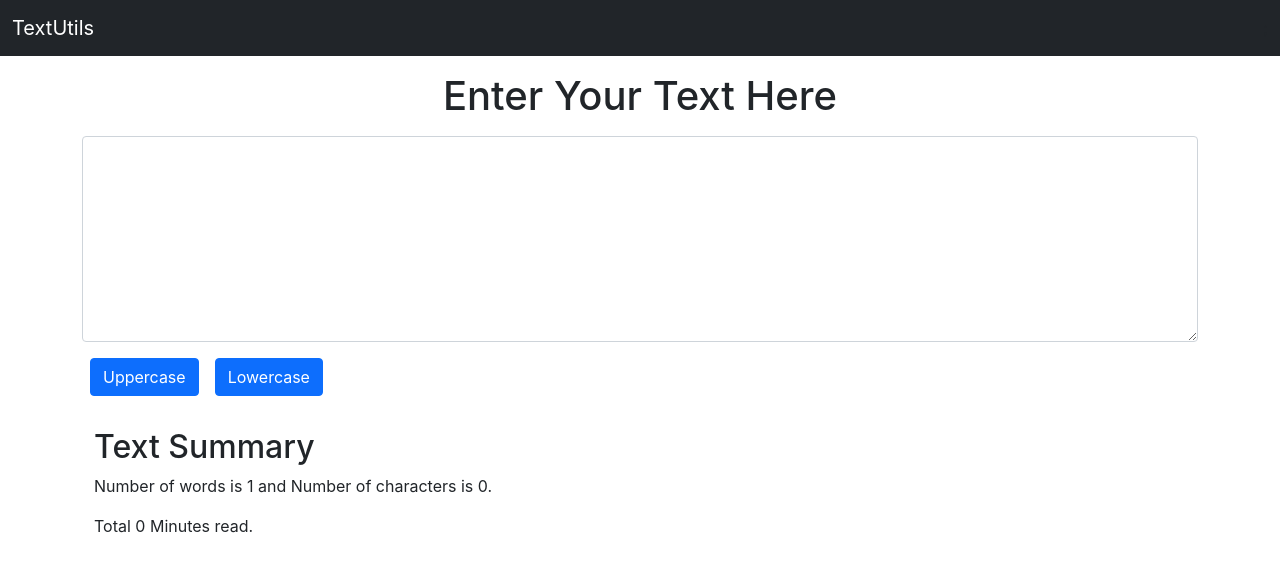
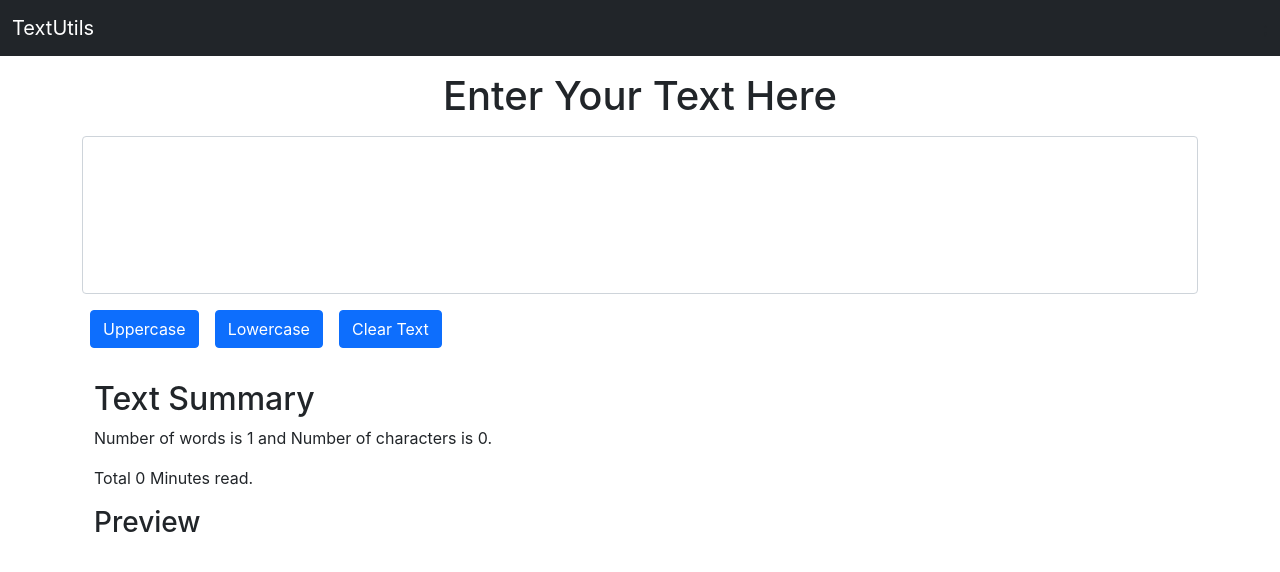
Before and after one commit to jeetsdev/text-utils, a React (Create React App) app: page / in a window 1280 px wide. Shown: the top 572 px of the page. Built offline with nearby package versions, Linux system fonts and the light colour scheme.

Commit message:
Feat : clear text

```diff
--- a/src/components/Main.js
+++ b/src/components/Main.js
@@ -14,6 +14,10 @@ export default function Main() {
         setText(newText);
     }
 
+    function clearTextHandler() {
+        setText("");
+    }
+
     function inputHandler(event) {
         setText(event.target.value);
     }
@@ -21,9 +25,10 @@ export default function Main() {
         <>
             <div className="mb-3">
                 <h1 className='text-center my-3'>Enter Your Text Here</h1>
-                <textarea className="form-control shadow-none" id="exampleFormControlTextarea1" rows="8" onChange={inputHandler} value={text} unselectable='h'></textarea>
+                <textarea className="form-control shadow-none" id="exampleFormControlTextarea1" rows="6" onChange={inputHandler} value={text} unselectable='h' style={{resize:'none'}}></textarea>
                 <button className='btn btn-primary my-3 mx-2' onClick={uppperClickHandler}>Uppercase</button>
                 <button className='btn btn-primary my-3 mx-2' onClick={lowerClickHandler}>Lowercase</button>
+                <button className='btn btn-primary my-3 mx-2' onClick={clearTextHandler}>Clear Text</button>
             </div>
             <div className="container">
                 <h2>Text Summary</h2>
@@ -34,6 +39,10 @@ export default function Main() {
                     Total {Math.floor(text.split(" ").length/150)} Minutes read.
                 </p>
             </div>
+            <div className="container">
+                <h3>Preview</h3>
+                <p>{ text}</p>
+            </div>
         </>
     )
 }
```
